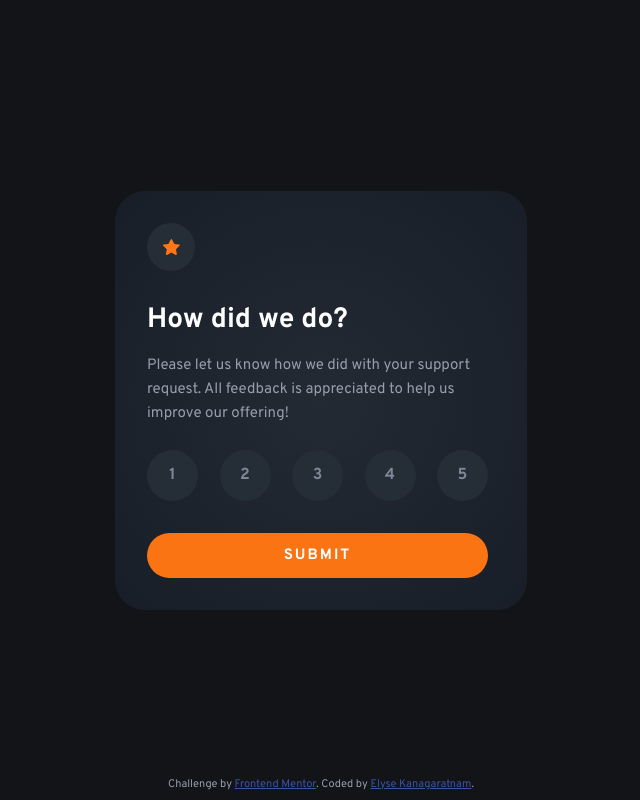
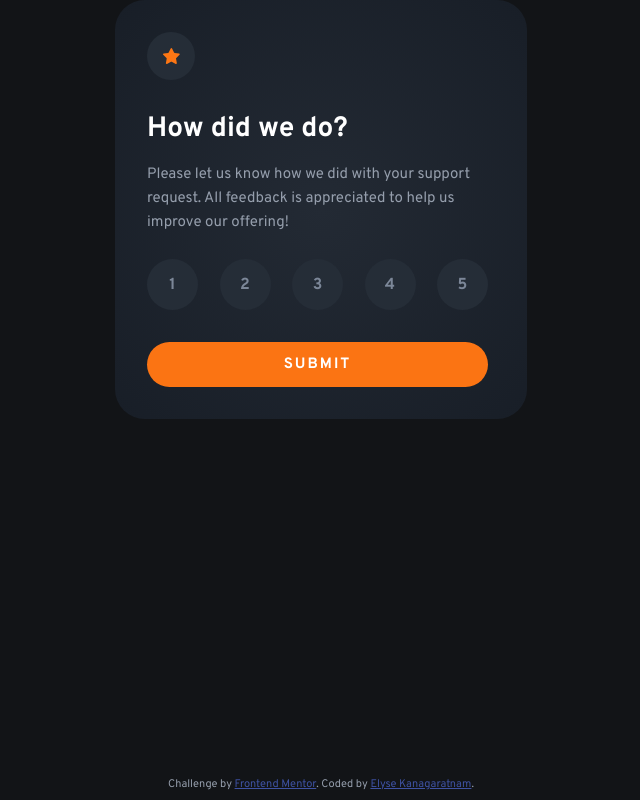
Before and after one commit to elyyyse/Interactive-rating-component, a plain HTML site: page index.html in a window 1280 px wide. Shown: the whole page, without its empty margins (319-959 px from the left). Drawn offline with Linux system fonts and the light colour scheme.

Commit message:
fix footer position

```diff
--- a/index.html
+++ b/index.html
@@ -17,7 +17,6 @@
 </head>
 
 <body>
-  <main>
   <div id="wrapper">
     <div class="container" id="rating-container">
       <!-- Rating state start -->
@@ -70,7 +69,6 @@
     </footer>
   </div>
   <script src="app.js"></script>
-  </main>
 </body>
 
 </html>
--- a/styles.css
+++ b/styles.css
@@ -8,7 +8,7 @@ body {
 }
 
 #wrapper {
-    height: 100vh;
+    /* height: 100vh; */
     display: flex;
     flex-direction: column;
     align-items: center;
```
Lines whose indentation alone changed are shown as unchanged.
